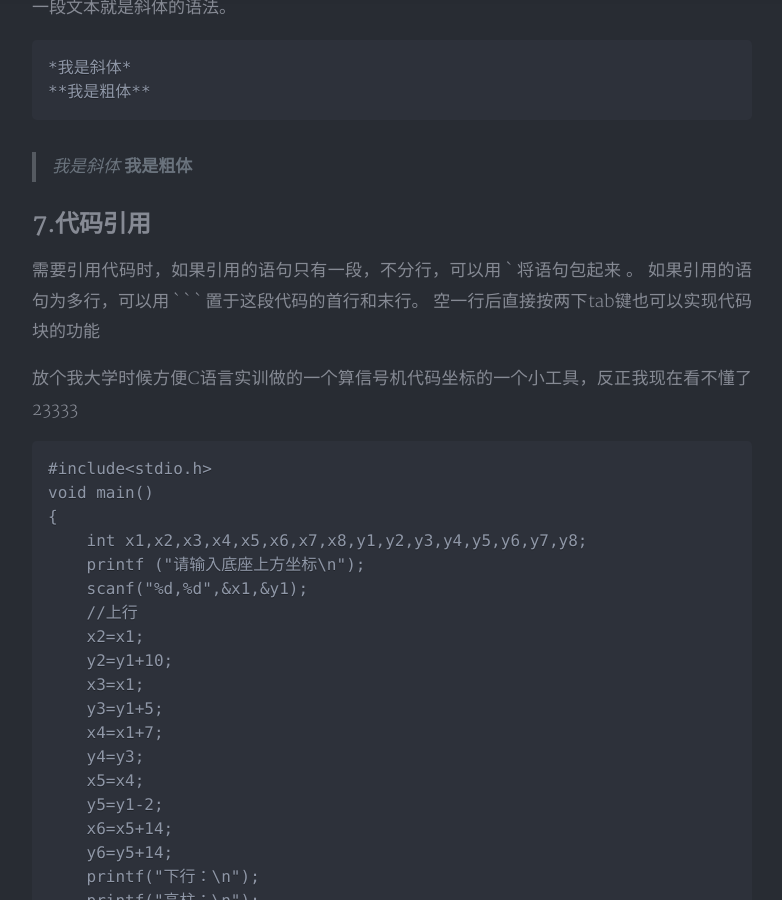
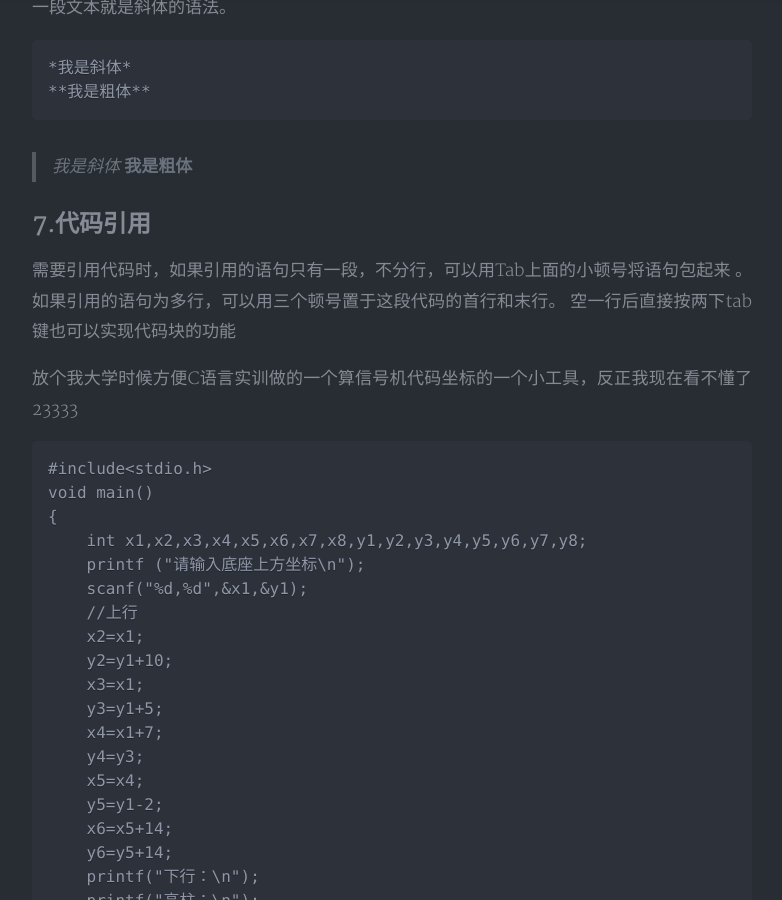
Before and after one commit to JiMo258/jimo258.github.io, a Jekyll site: the page built from _posts/2018-11-24-Learn-Markdown.md, in a window 1280 px wide and 900 px high, scrolled down 4398 px. Shown: the whole window, without its empty margins (248-1030 px from the left). Built offline with Jekyll 4.4.1, drawn with Linux system fonts in a browser that asks for light colours; nearby versions of some CDN libraries; a style sheet for code colours, icons or effects is not loaded.

Commit message:
修改了一个奇怪的语法解析错误

```diff
--- a/_posts/2018-11-24-Learn-Markdown.md
+++ b/_posts/2018-11-24-Learn-Markdown.md
@@ -131,8 +131,9 @@ Markdown 的粗体和斜体也非常简单，用两个 * 包含一段文本就
 
 ## 7.代码引用
 
-需要引用代码时，如果引用的语句只有一段，不分行，可以用 \` 将语句包起来 。
-如果引用的语句为多行，可以用 \` \` \` 置于这段代码的首行和末行。
+
+需要引用代码时，如果引用的语句只有一段，不分行，可以用Tab上面的小顿号将语句包起来 。
+如果引用的语句为多行，可以用三个顿号置于这段代码的首行和末行。
 空一行后直接按两下tab键也可以实现代码块的功能
 
 放个我大学时候方便C语言实训做的一个算信号机代码坐标的一个小工具，反正我现在看不懂了23333
```
